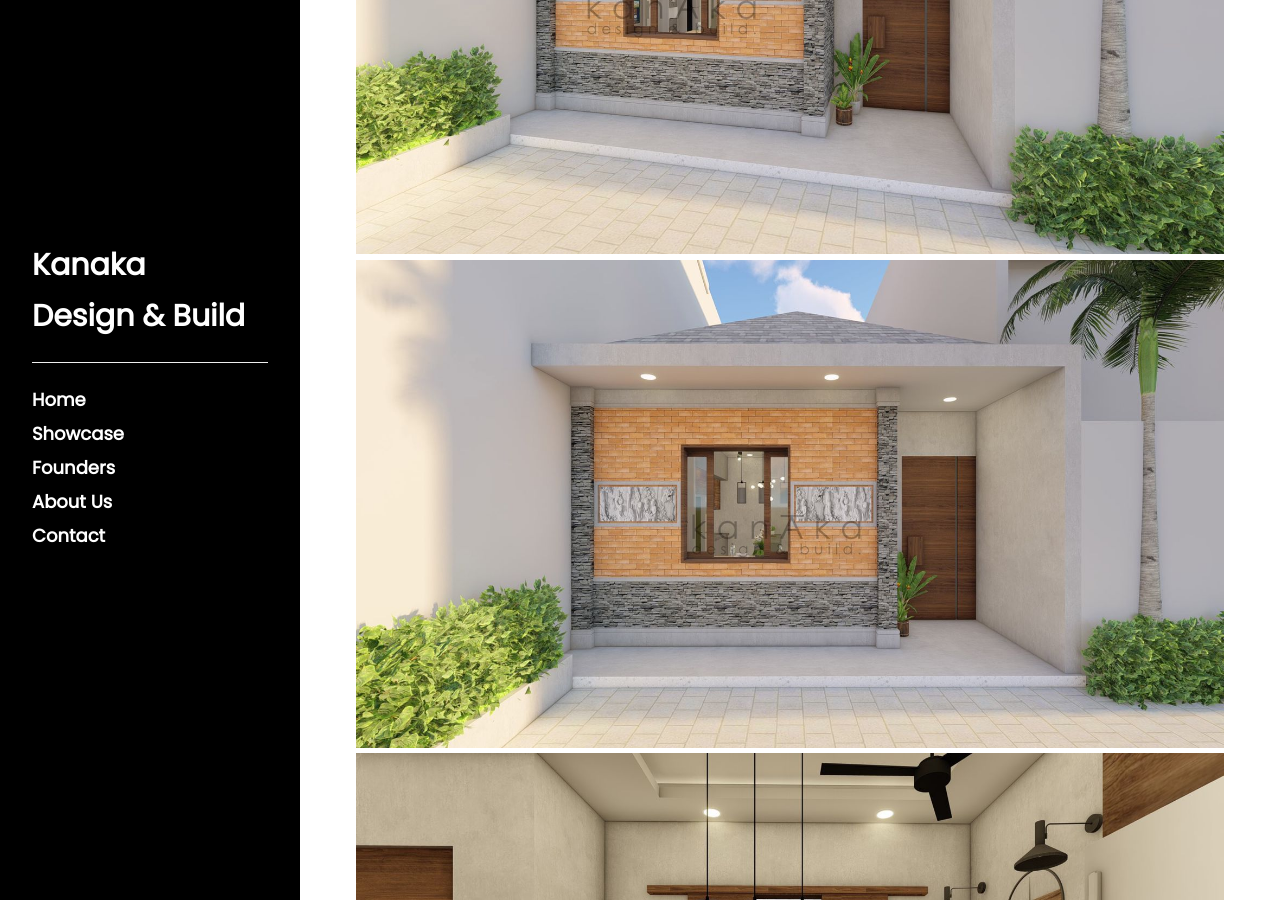
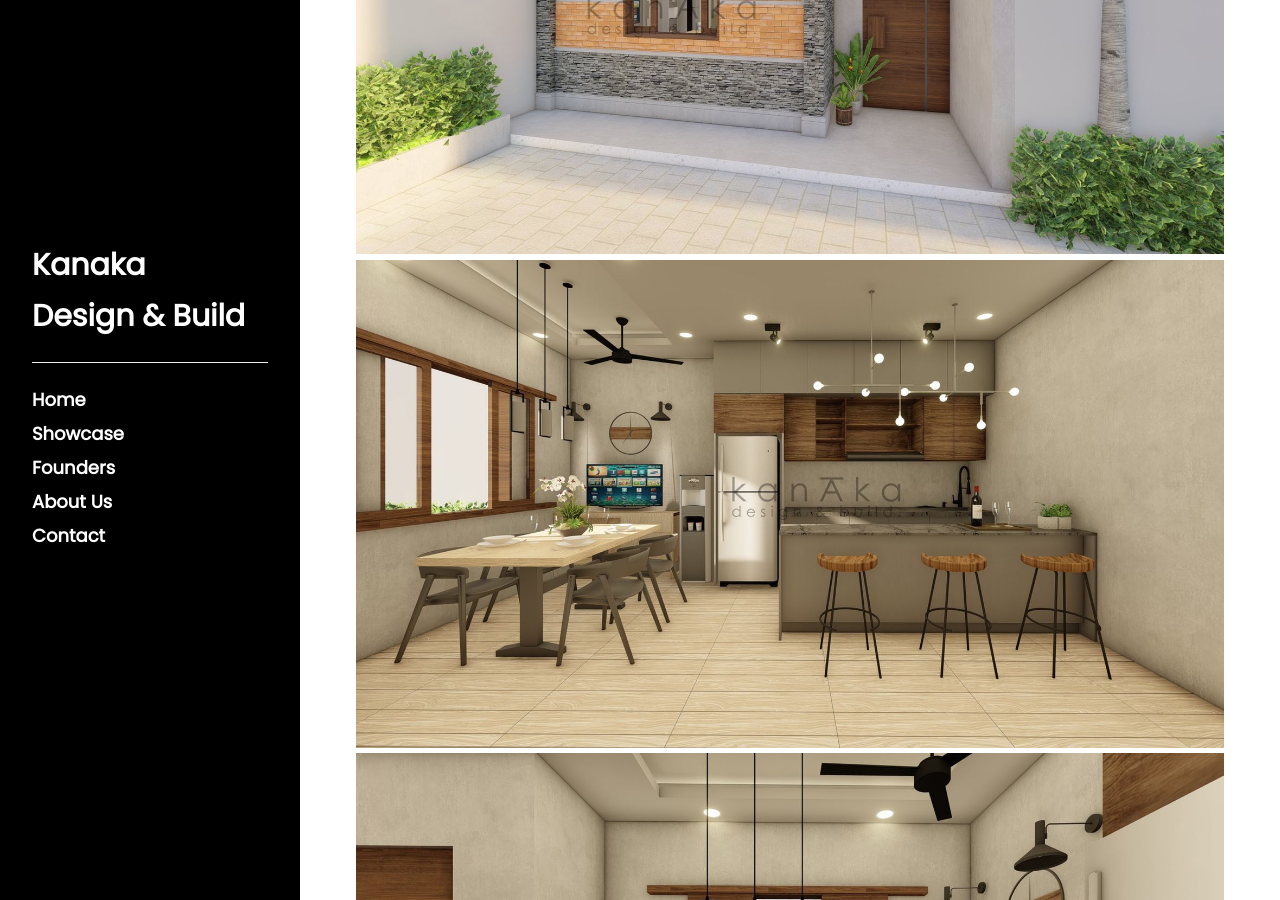
Before and after one commit to kanakadesignbuild/kanakadesignbuild.github.io, a Jekyll site: the page built from _posts/2021-10-10-facade-pantry.md, in a window 1280 px wide and 900 px high, scrolled down 1533 px. Built offline with Jekyll 4.4.1, drawn with Linux system fonts in a browser that asks for light colours.

Commit message:
Update 2021-10-10-facade-pantry.md

```diff
--- a/_posts/2021-10-10-facade-pantry.md
+++ b/_posts/2021-10-10-facade-pantry.md
@@ -1,7 +1,7 @@
 ---
 layout: post
 title: Desain Facade Pantry Modern Kontemporer
-cover: cover/cover1.jpg
+cover: cover/cover3.jpg
 excerpt:
 category: house
 ---
@@ -27,6 +27,6 @@
 
 
 ![_config.yml]({{ site.baseurl }}/images/facade-pantry/2.jpg)
-![_config.yml]({{ site.baseurl }}/images/facade-pantry/3.jpg)
+![_config.yml]({{ site.baseurl }}/images/facade-pantry/1.jpg)
 ![_config.yml]({{ site.baseurl }}/images/facade-pantry/4.jpg)
 ![_config.yml]({{ site.baseurl }}/images/facade-pantry/5.jpg)
```
